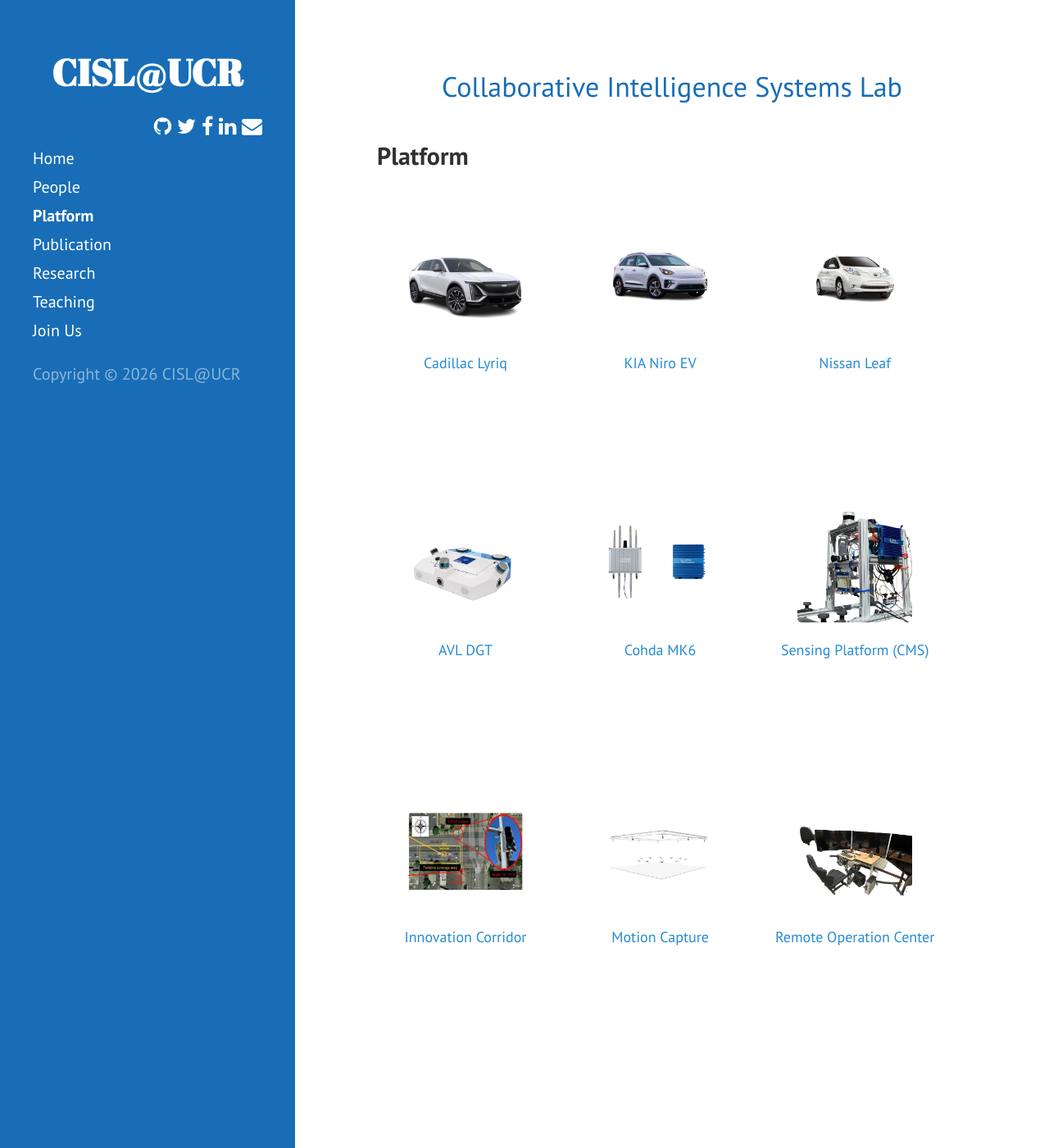
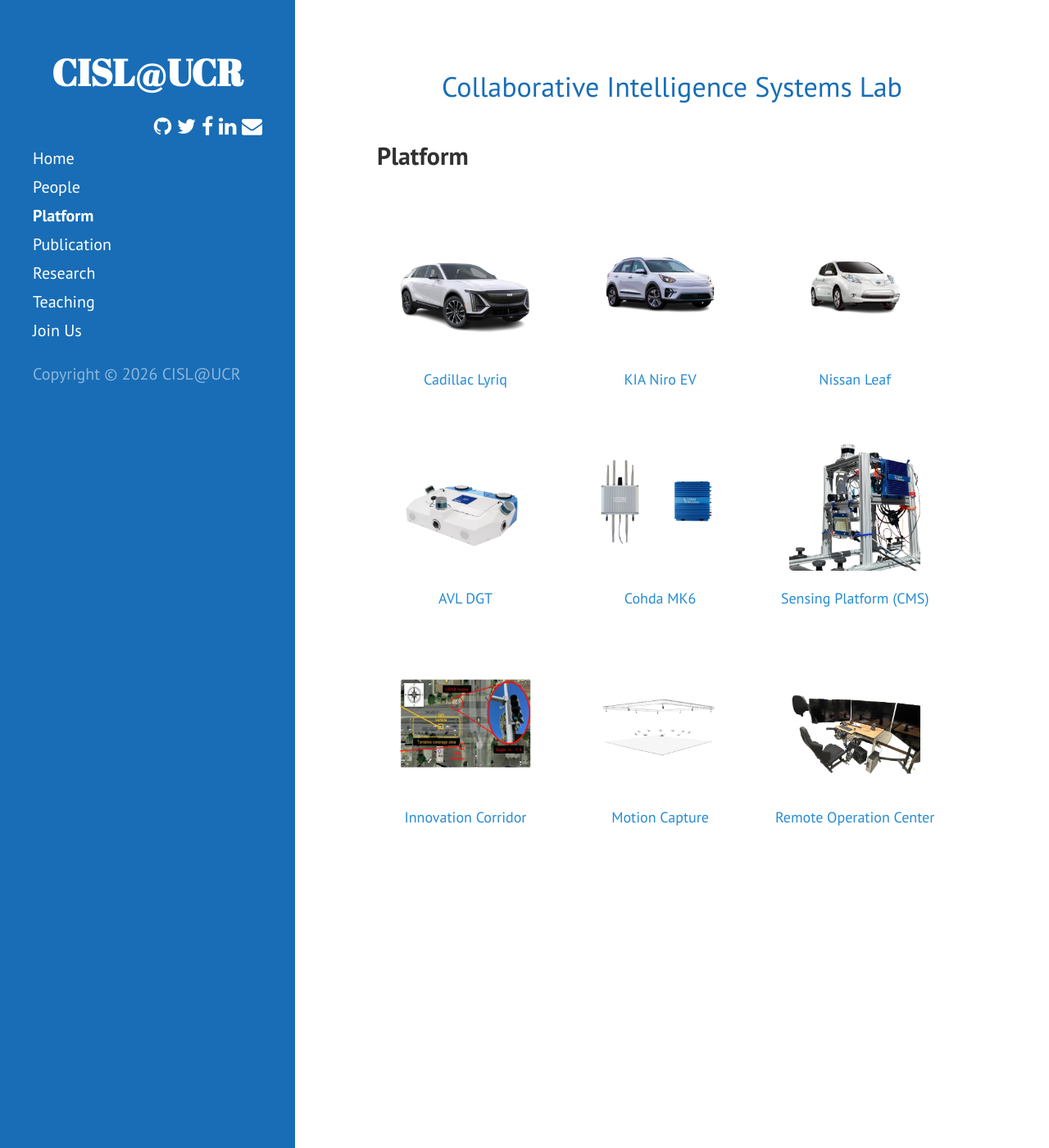
Before and after one commit to UCR-CISL/UCR-CISL.github.io, a Jekyll site: the page built from platform.md, in a window 1280 px wide and 1400 px high. Shown: the whole window at 82% size. Built offline with Jekyll 4.4.1, drawn with Linux system fonts in a browser that asks for light colours; a style sheet for code colours, icons or effects is not loaded.

Commit message:
platform update

```diff
--- a/platform.md
+++ b/platform.md
@@ -11,37 +11,28 @@
 <br>
 {% for p in platform %}
 {% if p.type == "vehicle" %}
-    <div class="avatar">
-    <img src="{{ site.baseurl }}/assets/platform/{{p.avatar}}" alt="Avatar" class="rectavatar">
+    <div class="platform">
+    <img src="{{ site.baseurl }}/assets/platform/{{p.avatar}}" alt="Avatar" class="rectplatform">
         <a href="{{p.web}}">{{p.name}}</a>
-        <br><em>{{p.note}}</em>
+    </div>
+{% endif %}
+{% endfor %}
+
+{% for p in platform %}
+{% if p.type == "device" %}
+    <div class="platform">
+    <img src="{{ site.baseurl }}/assets/platform/{{p.avatar}}" alt="Avatar" class="rectplatform">
+        <a href="{{p.web}}">{{p.name}}</a>
+    </div>
+{% endif %}
+{% endfor %}
+
+{% for p in platform %}
+{% if p.type == "env" %}
+    <div class="platform">
+    <img src="{{ site.baseurl }}/assets/platform/{{p.avatar}}" alt="Avatar" class="rectplatform">
+        <a href="{{p.web}}">{{p.name}}</a>
     </div>
 {% endif %}
 {% endfor %}
 </div>
-
-<div class="clearfix">
-<br>
-{% for p in platform %}
-{% if p.type == "device" %}
-    <div class="avatar">
-    <img src="{{ site.baseurl }}/assets/platform/{{p.avatar}}" alt="Avatar" class="rectavatar">
-        <a href="{{p.web}}">{{p.name}}</a>
-        <br><em>{{p.note}}</em>
-    </div>
-{% endif %}
-{% endfor %}
-</div>
-
-<div class="clearfix">
-<br>
-{% for p in platform %}
-{% if p.type == "env" %}
-    <div class="avatar">
-    <img src="{{ site.baseurl }}/assets/platform/{{p.avatar}}" alt="Avatar" class="rectavatar">
-        <a href="{{p.web}}">{{p.name}}</a>
-        <br><em>{{p.note}}</em>
-    </div>
-{% endif %}
-{% endfor %}
-</div>
--- a/public/css/mine.css
+++ b/public/css/mine.css
@@ -32,6 +32,13 @@
   margin-left: auto;
   margin-right: auto;
   height: 7rem;
+}
+
+.rectplatform{
+  display: block;
+  margin-left: auto;
+  margin-right: auto;
+  height: 8rem;
 }
 
 .sponsor-marquee {
@@ -98,6 +105,17 @@
     width: 33%;
     max-width:16rem;
     height: 16rem;
+    float: left;
+    text-align: center;
+    font-size: 0.9rem;
+    padding-right: 3%;
+    padding-bottom: 2rem;
+    padding-top: 1rem;
+}
+.platform{
+    left: 0;
+    width: 33%;
+    max-width:16rem;
     float: left;
     text-align: center;
     font-size: 0.9rem;
```
